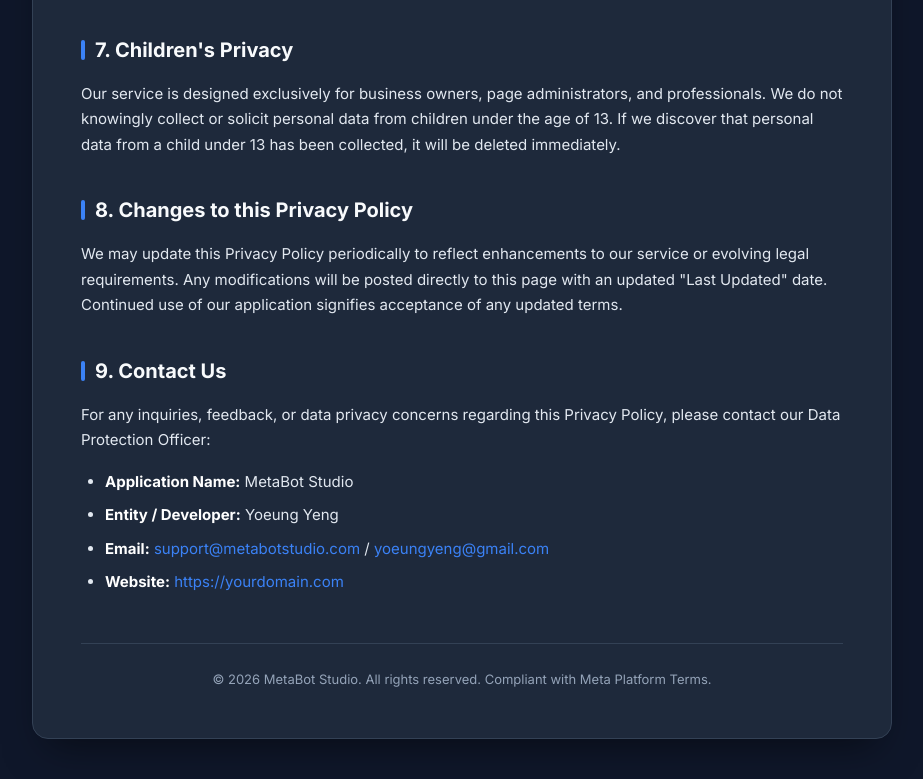
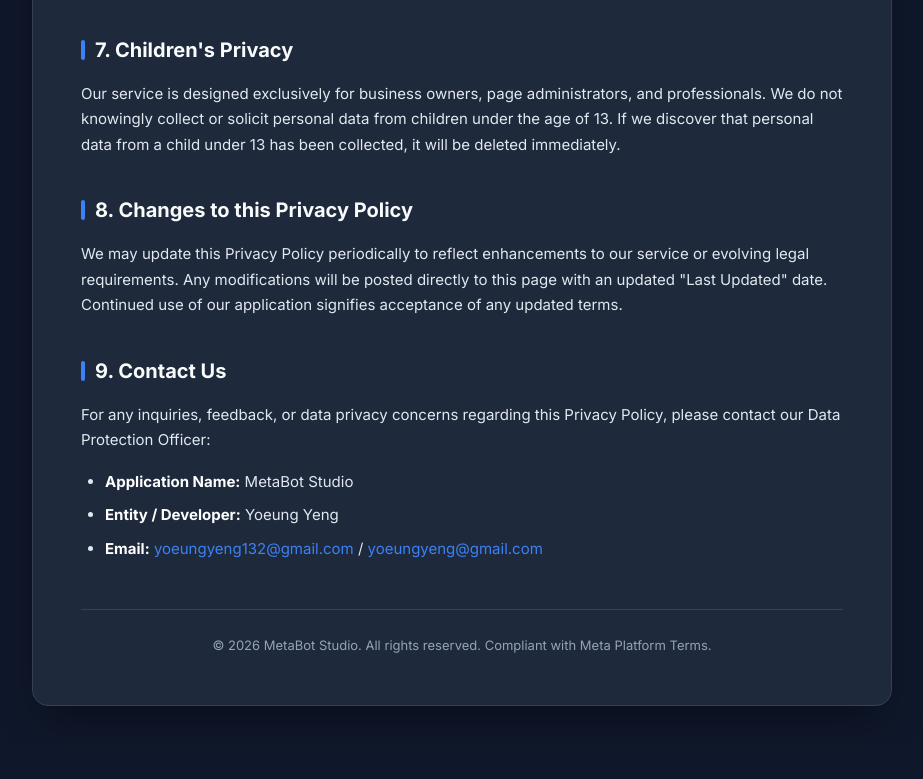
Before and after one commit to YoeungYeng/privacy, a plain HTML site: page privacy-policy.html in a window 1280 px wide. Shown: the part 2301-3080 px from the top of the page, without its empty margins (178-1101 px from the left). After the commit the page ends 3047 px from the top, so only its background shows below. Drawn offline with Linux system fonts and the light colour scheme.

Commit message:
fix: update contact email in privacy policy

```diff
--- a/privacy-policy.html
+++ b/privacy-policy.html
@@ -200,8 +200,7 @@
     <ul>
       <li><strong>Application Name:</strong> MetaBot Studio</li>
       <li><strong>Entity / Developer:</strong> Yoeung Yeng</li>
-      <li><strong>Email:</strong> <a href="mailto:support@metabotstudio.com">support@metabotstudio.com</a> / <a href="mailto:yoeungyeng@gmail.com">yoeungyeng@gmail.com</a></li>
-      <li><strong>Website:</strong> <a href="/">https://yourdomain.com</a></li>
+      <li><strong>Email:</strong> <a href="mailto:syoeungyeng132@gmail.com">yoeungyeng132@gmail.com</a> / <a href="mailto:yoeungyeng@gmail.com">yoeungyeng@gmail.com</a></li>
     </ul>
 
     <div class="footer">
```
